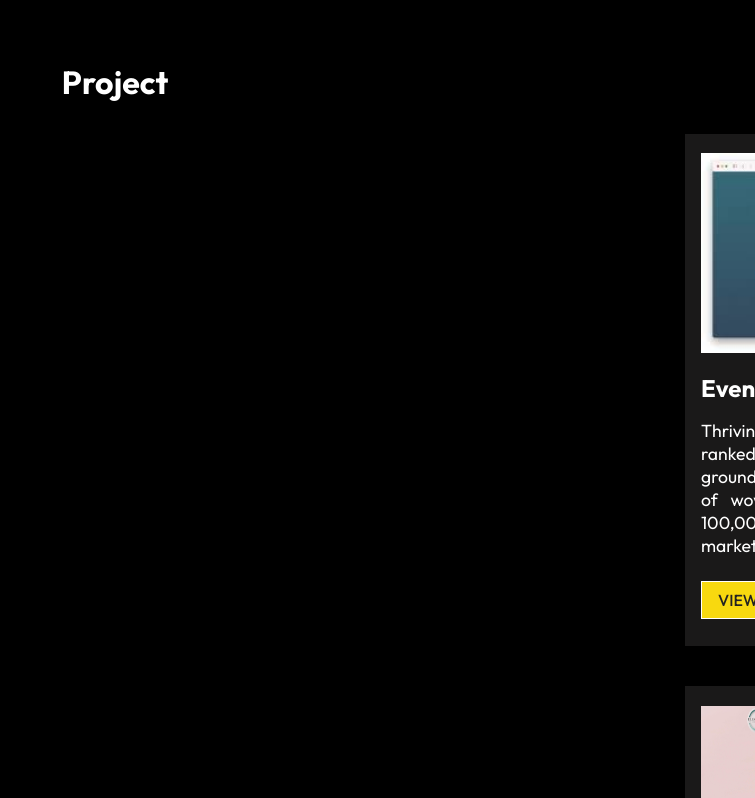
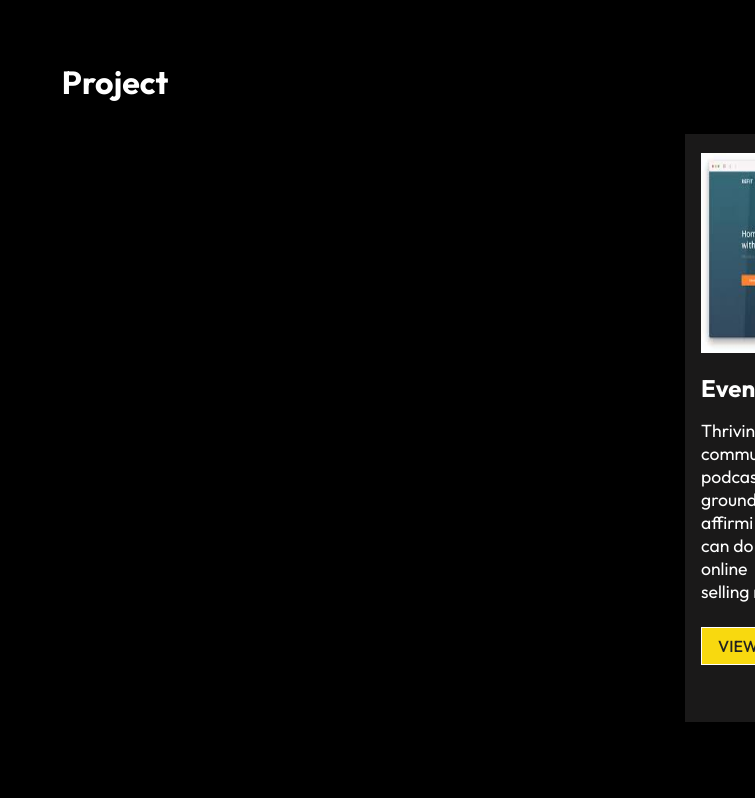
Before and after one commit to Saurabhjaiswar05/React-Portfolio, a React (Create React App) app: page /project in a window 1280 px wide. Shown: the part 482-1280 px from the top of the page, without its empty margins (525-1280 px from the left). Built offline with nearby package versions, Linux system fonts and the light colour scheme; the HTML template or start-up script is replaced by a standard one.

Commit message:
Update WorkCard.css

```diff
--- a/src/components/WorkCard.css
+++ b/src/components/WorkCard.css
@@ -15,7 +15,7 @@
     max-width: 1140px;
     margin: auto;
     display: grid;
-    grid-template-columns: repeat(3,1fr);
+    grid-template-columns: repeat(4,1fr);
     grid-gap: 40px;
     padding-bottom: 5rem;
     animation: scroll 10s linear infinite;
@@ -70,6 +70,15 @@
     .project-container{
         max-width: 90%;
         margin: auto;
+        grid-template-columns: 2fr;
+        animation:none;
+    }
+}
+
+@media screen and (max-width:768px) {
+    .project-container{
+        max-width: 90%;
+        margin: auto;
         grid-template-columns: 1fr;
         animation:none;
     }
```
